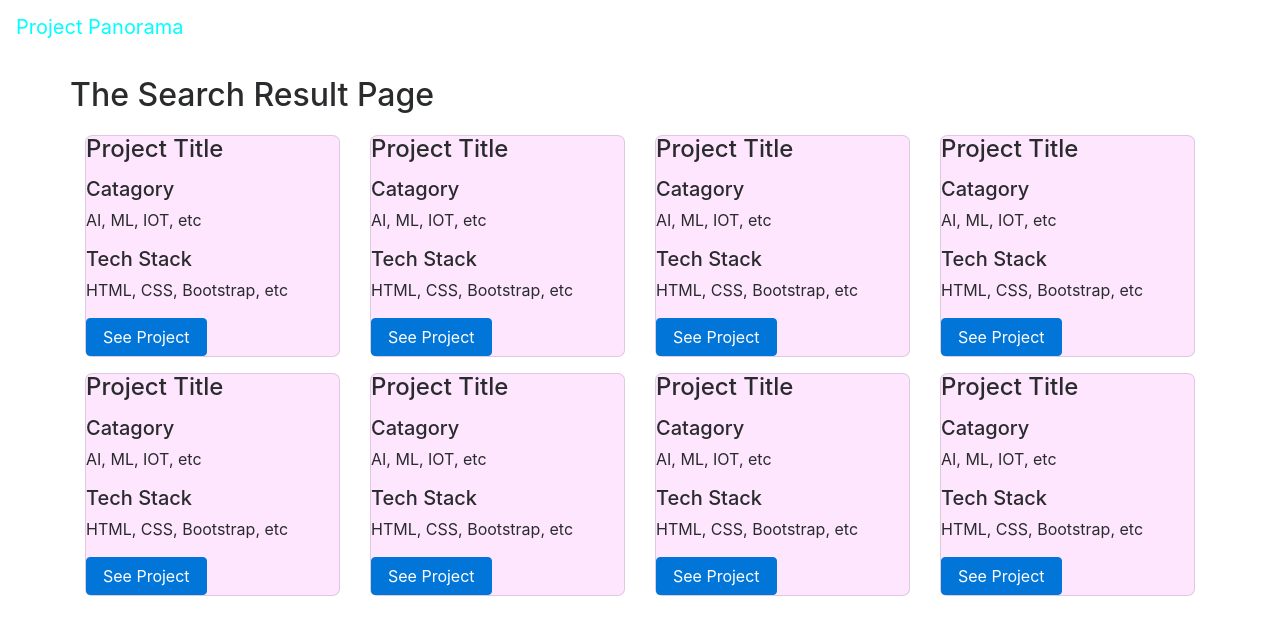
After one commit to GuptaAman08/Project-Panorama, a Flask app: page /projects_search in a window 1280 px wide. The commit adds this page. Shown: the top 635 px of the page. Run offline with Flask 2, Linux system fonts and the light colour scheme; some libraries are stand-ins or nearby versions.

Commit message:
Project search result page done

```diff
--- a/app.py
+++ b/app.py
@@ -21,6 +21,10 @@ def landing():
 def profile():
     return render_template('profile.html')
 
+@app.route('/projects_search', methods=["POST","GET"])
+def projects_search():
+    return render_template('projects_search.html')
+
 
 if __name__ == '__main__':
     app.run(host='127.0.0.1', port=8000, debug=True)
--- a/templates/index.html
+++ b/templates/index.html
@@ -20,7 +20,7 @@
 
 
     {% include 'includes/nav_bar.html' %}
-    <div id="content">
+    <div id="content" class="container-fluid">
         {% block content %}
 
         {% endblock %}
--- /dev/null
+++ b/templates/projects_search.html
@@ -0,0 +1,123 @@
+{% extends 'index.html' %}
+{% block head %}
+<style>
+    #one_space{
+        margin-top: 2%;
+        margin-bottom: 2%;
+    }
+
+.card {
+    transition: box-shadow .3s;
+    border-radius:3%;
+    background:#ffe6ff;
+
+}
+.card:hover {
+    border: 1px solid #000;
+    background-color: #fff;
+    box-shadow: 0em 0em 2em rgba(33, 33, 33, 0.40);
+    cursor: pointer;
+}
+
+</style>
+
+{% endblock %}
+
+{% block body%}
+
+    <div class="row">
+        <h2 id="one_space">The Search Result Page</h2>
+    </div>
+    <div class="row">
+        <div class="col-sm-6 col-md-4 col-lg-3" >
+            <div class="card  mb-3">
+                <div class="card-body">
+                    <h4 class="card-title">Project Title</h4>
+                    <p class="card-text"><h5>Catagory</h5>AI, ML, IOT, etc</p>
+                    <p class="card-text"><h5>Tech Stack</h5>HTML, CSS, Bootstrap, etc</p>
+                    <a href="#" class="btn btn-primary">See Project</a>
+                </div>
+            </div>
+        </div>
+
+        <div class="col-sm-6 col-md-4 col-lg-3">
+            <div class="card  mb-3">
+                <div class="card-body">
+                    <h4 class="card-title">Project Title</h4>
+                    <p class="card-text"><h5>Catagory</h5>AI, ML, IOT, etc</p>
+                    <p class="card-text"><h5>Tech Stack</h5>HTML, CSS, Bootstrap, etc</p>
+                    <a href="#" class="btn btn-primary">See Project</a>
+                </div>
+            </div>
+        </div>
+
+        <div class="col-sm-6 col-md-4 col-lg-3">
+            <div class="card  mb-3">
+                <div class="card-body">
+                    <h4 class="card-title">Project Title</h4>
+                    <p class="card-text"><h5>Catagory</h5>AI, ML, IOT, etc</p>
+                    <p class="card-text"><h5>Tech Stack</h5>HTML, CSS, Bootstrap, etc</p>
+                    <a href="#" class="btn btn-primary">See Project</a>
+                </div>
+            </div>
+        </div>
+
+        <div class="col-sm-6 col-md-4 col-lg-3">
+            <div class="card  mb-3">
+                <div class="card-body">
+                    <h4 class="card-title">Project Title</h4>
+                    <p class="card-text"><h5>Catagory</h5>AI, ML, IOT, etc</p>
+                    <p class="card-text"><h5>Tech Stack</h5>HTML, CSS, Bootstrap, etc</p>
+                    <a href="#" class="btn btn-primary">See Project</a>
+                </div>
+            </div>
+        </div>
+
+        <div class="col-sm-6 col-md-4 col-lg-3">
+            <div class="card  mb-3">
+                <div class="card-body">
+                    <h4 class="card-title">Project Title</h4>
+                    <p class="card-text"><h5>Catagory</h5>AI, ML, IOT, etc</p>
+                    <p class="card-text"><h5>Tech Stack</h5>HTML, CSS, Bootstrap, etc</p>
+                    <a href="#" class="btn btn-primary">See Project</a>
+                </div>
+            </div>
+        </div>
+
+        <div class="col-sm-6 col-md-4 col-lg-3">
+            <div class="card  mb-3">
+                <div class="card-body">
+                    <h4 class="card-title">Project Title</h4>
+                    <p class="card-text"><h5>Catagory</h5>AI, ML, IOT, etc</p>
+                    <p class="card-text"><h5>Tech Stack</h5>HTML, CSS, Bootstrap, etc</p>
+                    <a href="#" class="btn btn-primary">See Project</a>
+                </div>
+            </div>
+        </div>
+
+        <div class="col-sm-6 col-md-4 col-lg-3">
+            <div class="card  mb-3">
+                <div class="card-body">
+                    <h4 class="card-title">Project Title</h4>
+                    <p class="card-text"><h5>Catagory</h5>AI, ML, IOT, etc</p>
+                    <p class="card-text"><h5>Tech Stack</h5>HTML, CSS, Bootstrap, etc</p>
+                    <a href="#" class="btn btn-primary">See Project</a>
+                </div>
+            </div>
+        </div>
+
+        <div class="col-sm-6 col-md-4 col-lg-3">
+            <div class="card  mb-3">
+                <div class="card-body">
+                    <h4 class="card-title">Project Title</h4>
+                    <p class="card-text"><h5>Catagory</h5>AI, ML, IOT, etc</p>
+                    <p class="card-text"><h5>Tech Stack</h5>HTML, CSS, Bootstrap, etc</p>
+                    <a href="#" class="btn btn-primary">See Project</a>
+                </div>
+            </div>
+        </div>
+
+
+    </div>
+
+{% endblock %}
```
Also changed, not shown: templates/profile.html (line endings or trailing spaces).
